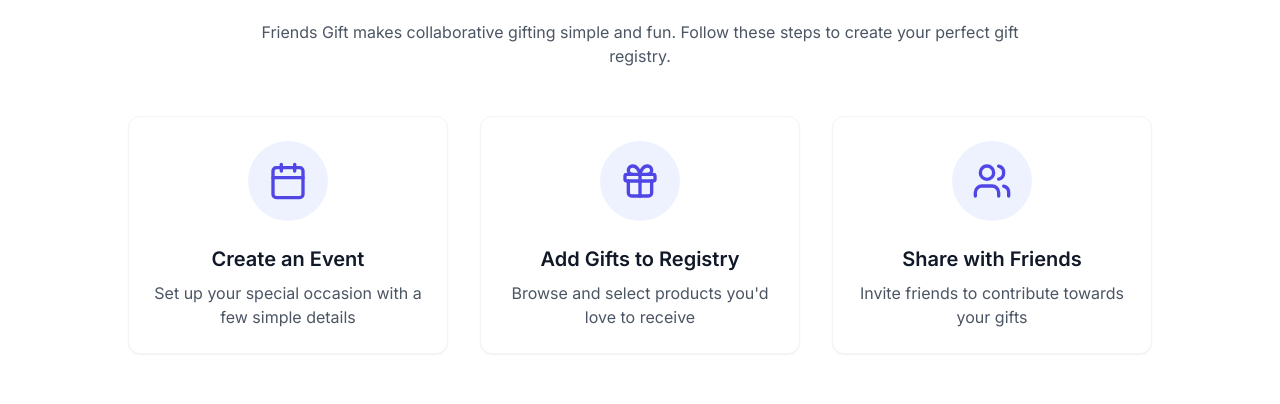
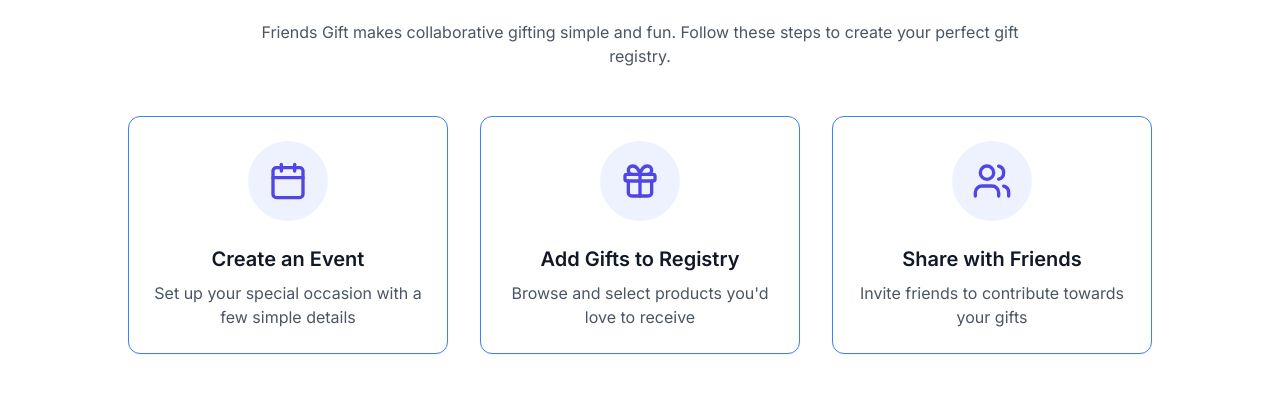
Before and after one commit to Vintage-The-Gemini/Friends-gift-Commerce, a React (Vite) app in the folder frontend/: page / in a window 1280 px wide. Shown: the part 872-1276 px from the top of the page. Built offline with nearby package versions, Linux system fonts and the light colour scheme; no server answers.

Commit message:
some home age changes

```diff
--- a/frontend/src/pages/public/HomePage.jsx
+++ b/frontend/src/pages/public/HomePage.jsx
@@ -213,7 +213,7 @@ const HomePage = () => {
             ].map((step, index) => (
               <div
                 key={index}
-                className="text-center p-6 rounded-xl bg-white shadow-sm hover:shadow-md transition-shadow border border-gray-100"
+                className="text-center p-6 rounded-xl bg-white shadow-sm transition-shadow border border-blue-500"
               >
                 <div className="w-20 h-20 mx-auto bg-indigo-50 rounded-full flex items-center justify-center mb-6">
                   {step.icon}
```
Also changed, not shown: 1 other file (tests, documents, lock files or other folders).
